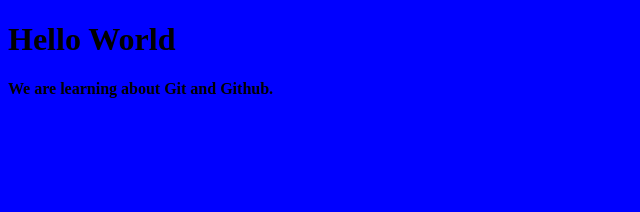
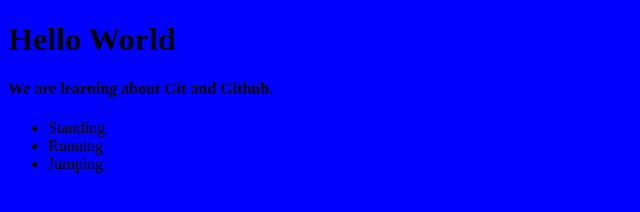
Before and after one commit to emmanuelonu20/assignment1, a plain HTML site: page index.html in a window 1280 px wide. Shown: the whole page, without its empty margins (0-640 px from the left). Drawn offline with Linux system fonts and the light colour scheme.

Commit message:
Added a list

```diff
--- a/index.html
+++ b/index.html
@@ -11,5 +11,11 @@
     <h1>Hello World</h1>
 
     <h4>We are learning about Git and Github.</h4>
+
+    <ul>
+        <li>Standing</li>
+        <li>Running</li>
+        <li>Jumping</li>
+    </ul>
 </body>
 </html>
```
